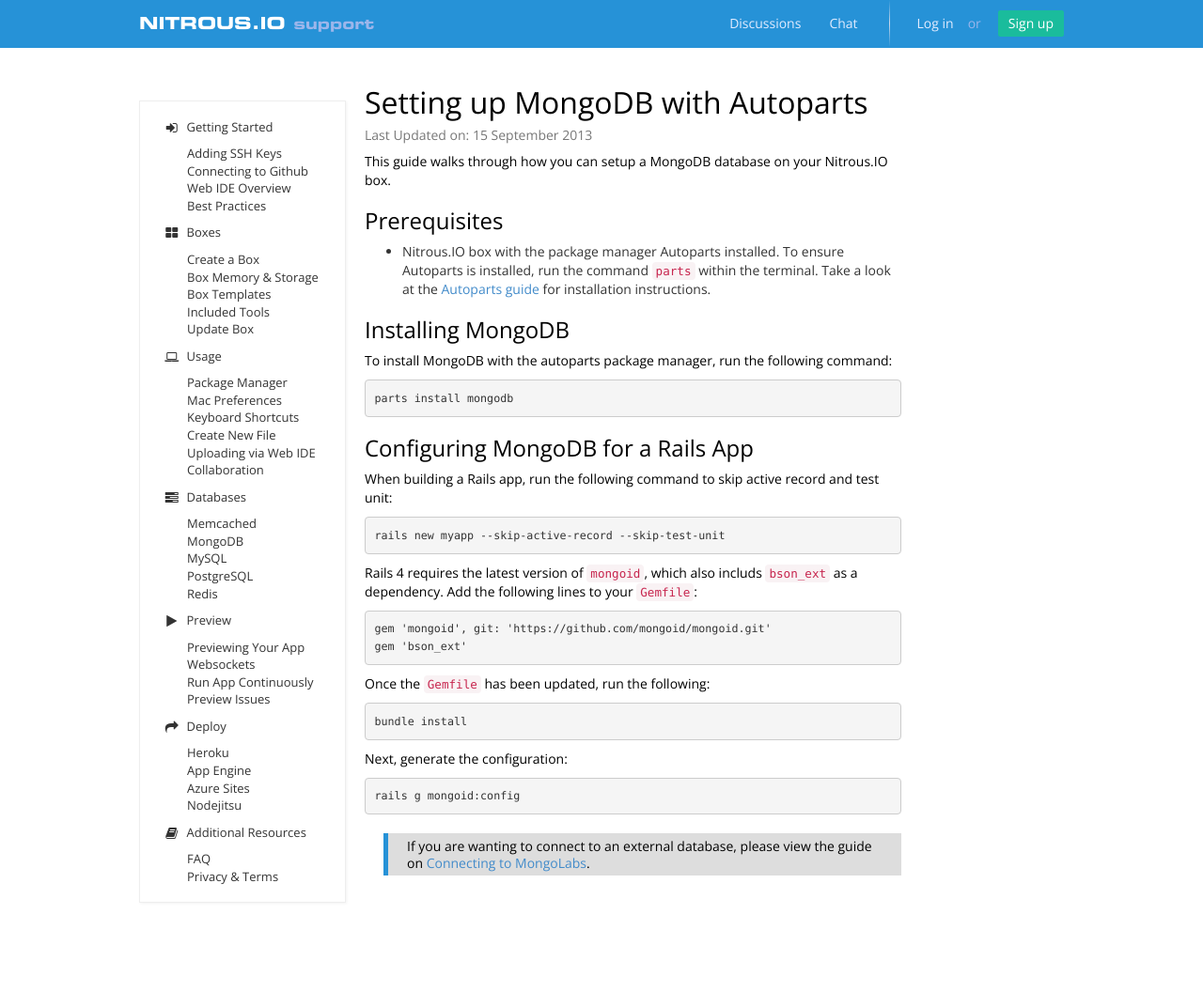
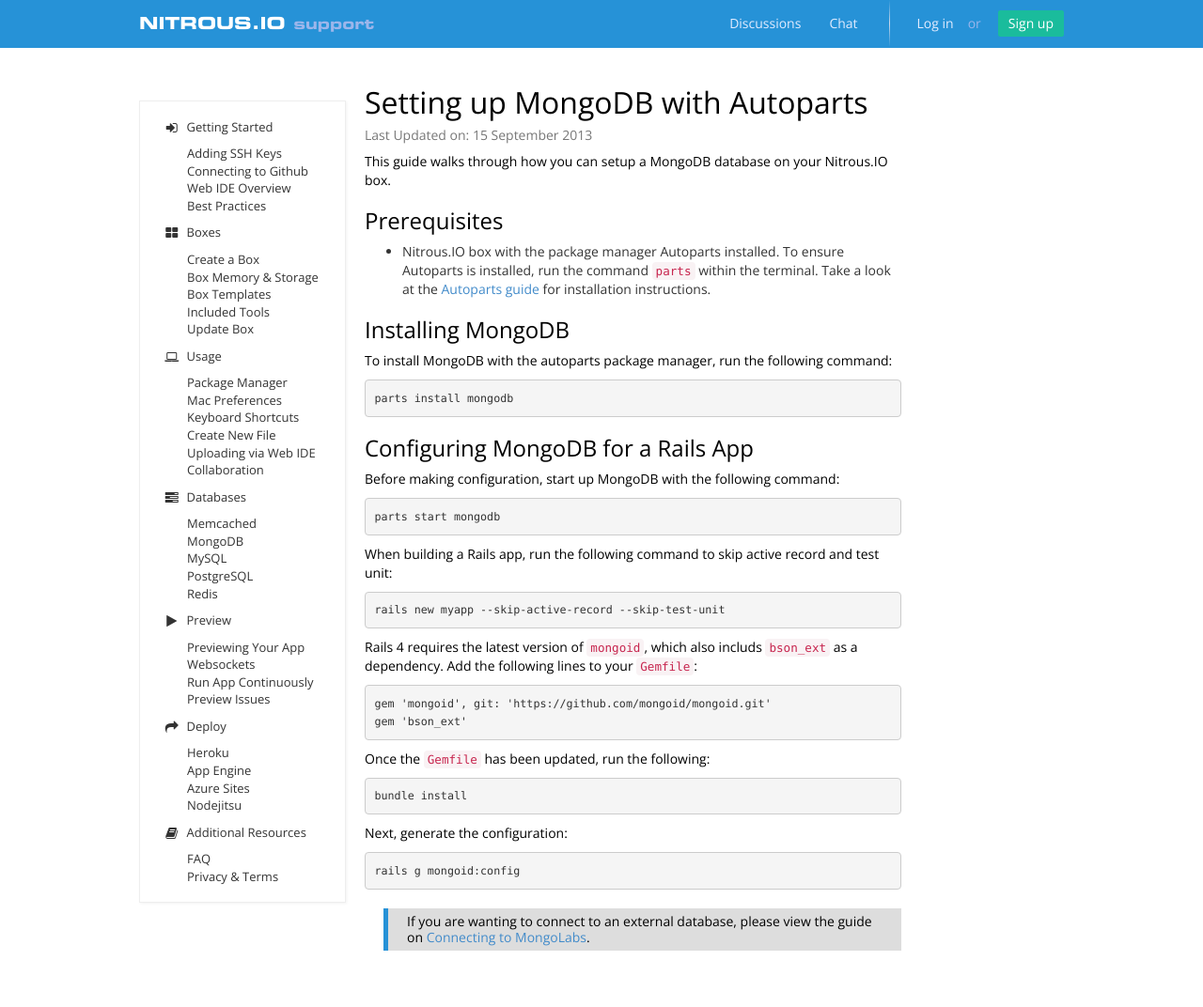
Before and after one commit to pkallberg/help.nitrous.io, a Jekyll site: the page built from _posts/2013-09-15-mongodb.md, in a window 1280 px wide. Shown: the whole page at 94% size. Built offline with Jekyll 4.4.1, drawn with Linux system fonts in a browser that asks for light colours; comment, search, counter and statistics services are not loaded; before the commit the page ends 992 px from its top, so only the background shows below that.

Commit message:
updated mongodb doc to include starting instructions

```diff
--- a/_posts/2013-09-15-mongodb.md
+++ b/_posts/2013-09-15-mongodb.md
@@ -19,6 +19,10 @@
 
 ### Configuring MongoDB for a Rails App
 
+Before making configuration, start up MongoDB with the following command:
+
+    parts start mongodb
+
 When building a Rails app, run the following command to skip active record and test unit:
 
     rails new myapp --skip-active-record --skip-test-unit
```
